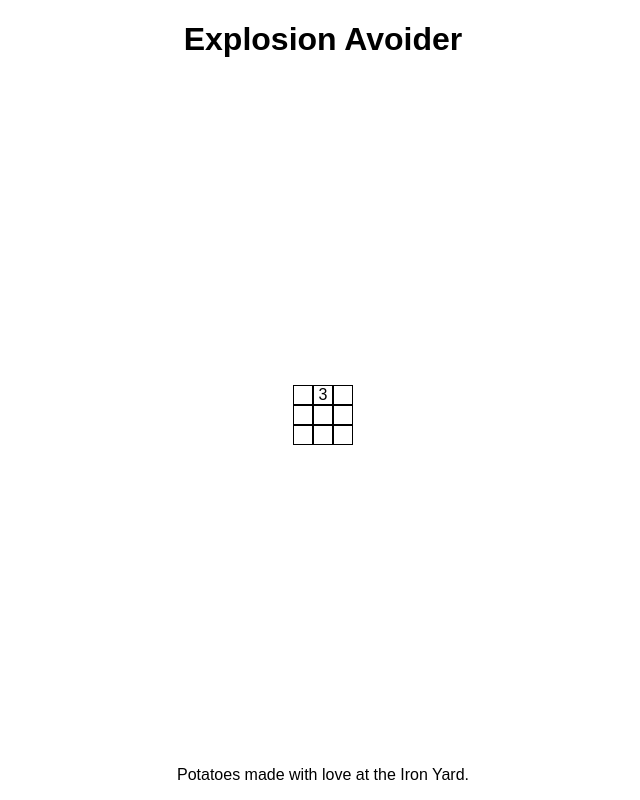
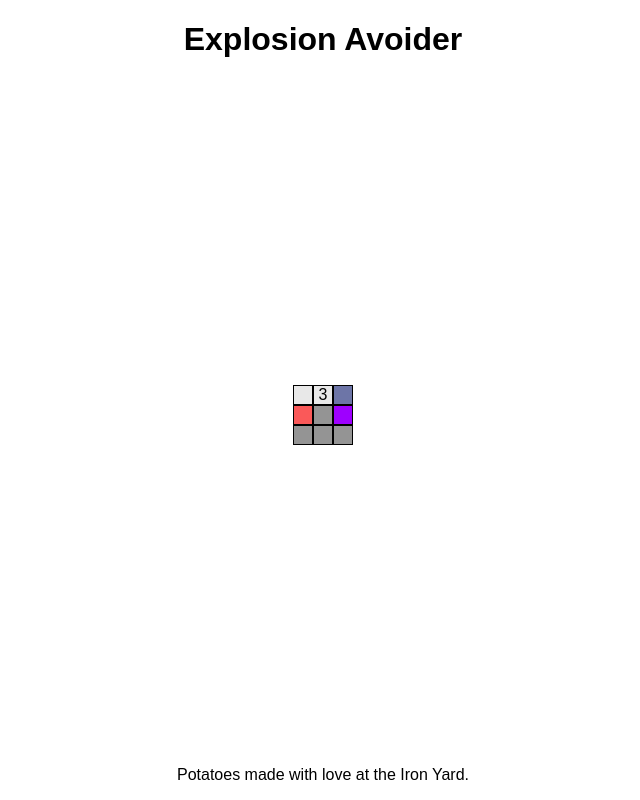
Before and after one commit to tiy-tpa-fee/explosion-avoider, a React app: page / in a window 1280 px wide. Shown: the whole page, without its empty margins (317-957 px from the left). Built offline with nearby package versions, Linux system fonts and the light colour scheme.

Commit message:
colors are in the squares now because dan added them

```diff
--- a/src/styles/screen.scss
+++ b/src/styles/screen.scss
@@ -33,6 +33,27 @@ body,
       border: 1px solid black;
       text-align: center;
       line-height: 16px;
+
+      &.unrevealed {
+        background-color: rgb(148, 148, 148);
+      }
+
+      &.empty,
+      &.numbered {
+        background-color: rgb(232, 232, 232);
+      }
+
+      &.bomb {
+        background-color: rgb(250, 89, 89);
+      }
+
+      &.flagged {
+        background-color: rgb(109, 117, 167);
+      }
+
+      &.flagbomb {
+        background-color: rgb(158, 0, 255);
+      }
     }
   }
 }
```
